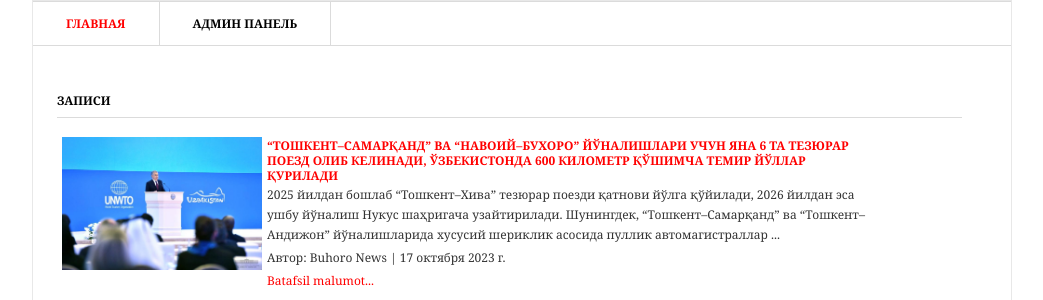
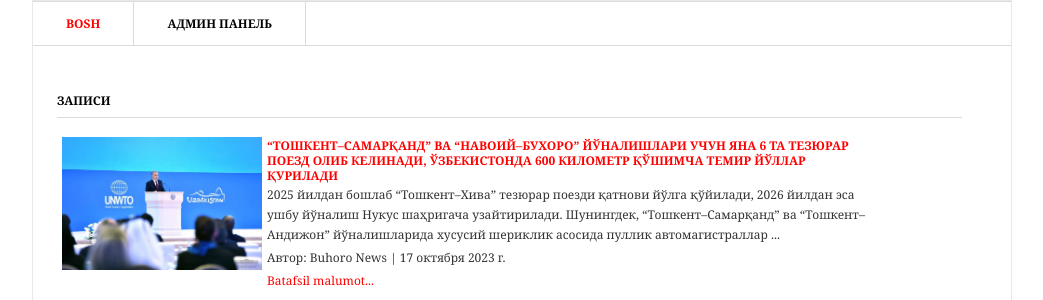
Before and after one commit to Animatrix99/project, a Django app: page / in a window 1280 px wide. Shown: the top 300 px of the page, without its empty margins (118-1161 px from the left). Run offline with Django 4.2, Linux system fonts and the light colour scheme; data comes from the database, SQL or seed files in the repository.

Commit message:
Django new

```diff
--- a/templates/base.html
+++ b/templates/base.html
@@ -15,7 +15,7 @@
 
 		<div id="navigation">
 			<ul>
-			    <li><a href="/" class="active">Главная</a></li>
+			    <li><a href="/" class="active">Bosh</a></li>
 			    <li><a href="/admin">Админ панель</a></li>
 
 			</ul>
```
